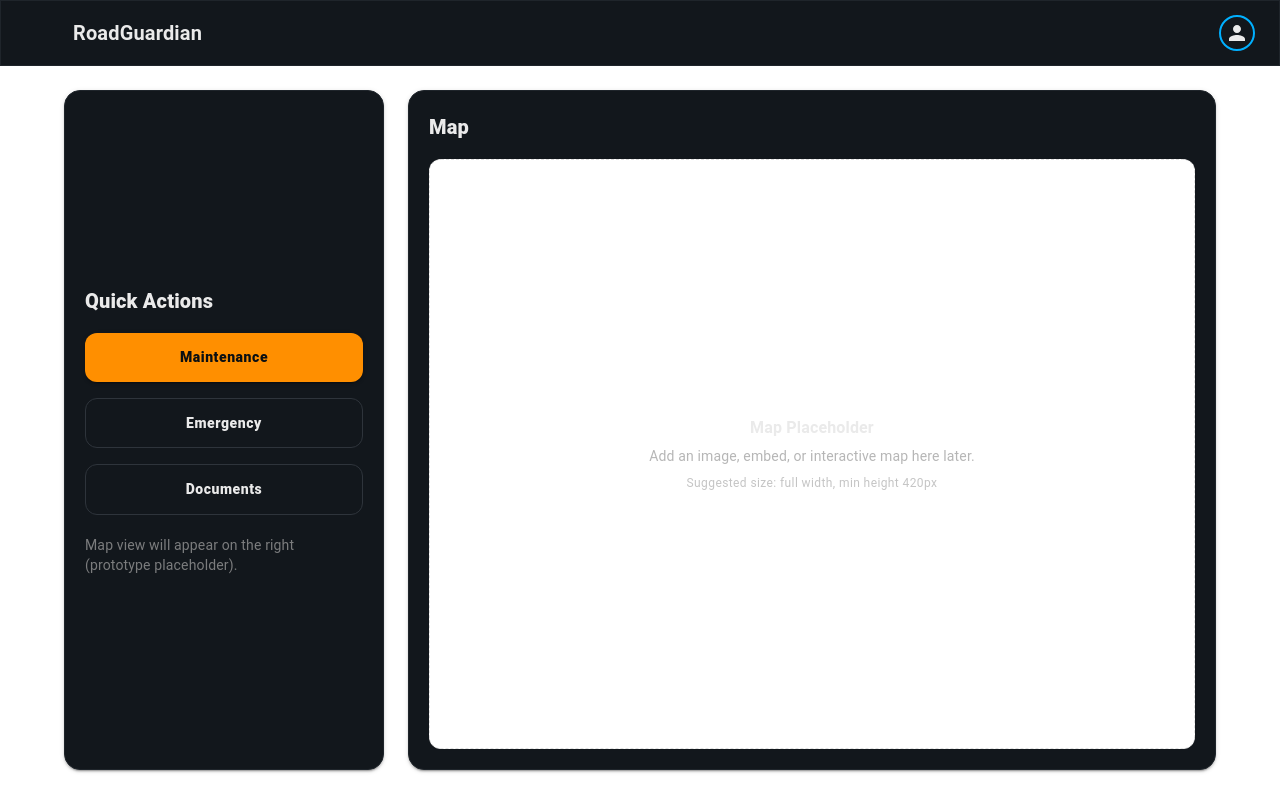
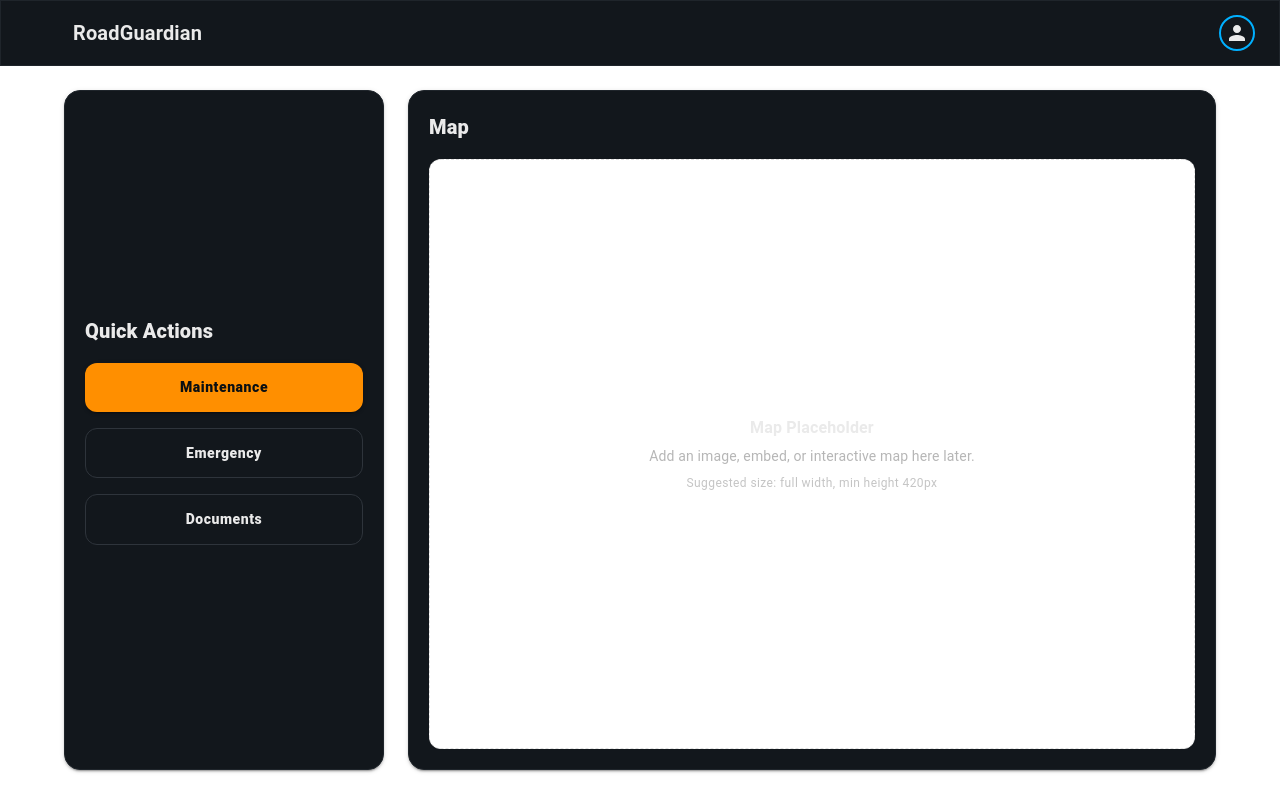
Before and after one commit to MatasZos/RoadGuardian, a Next.js app: page / in a window 1280 px wide. Built offline with nearby package versions, Linux system fonts and the light colour scheme; some icons are missing.

Commit message:
Update page.js

```diff
--- a/src/app/page.js
+++ b/src/app/page.js
@@ -69,9 +69,6 @@ export default function HomePage() {
             </Button>
           </Stack>
 
-          <Typography variant="body2" sx={{ mt: 2.5, opacity: 0.75 }}>
-            Map view will appear on the right (prototype placeholder).
-          </Typography>
         </Paper>
 
         {/* Map placeholder panel */}
```
